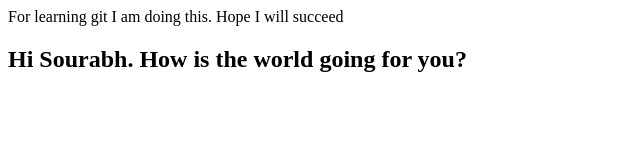
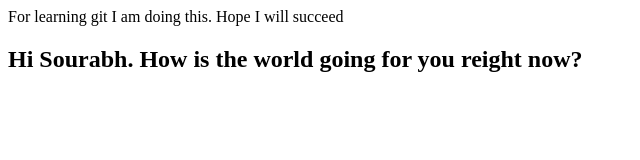
Before and after one commit to Sourabh-058/firstgitrepository, a plain HTML site: page index.html in a window 1280 px wide. Shown: the whole page, without its empty margins (0-640 px from the left). Drawn offline with Linux system fonts and the light colour scheme.

Commit message:
Update index.html

```diff
--- a/index.html
+++ b/index.html
@@ -7,6 +7,6 @@
 </head>
 <body>
     For learning git I am doing this. Hope I will succeed
-    <h2>Hi Sourabh. How is the world going for you?</h2>
+    <h2>Hi Sourabh. How is the world going for you reight now?</h2>
 </body>
 </html>
```
